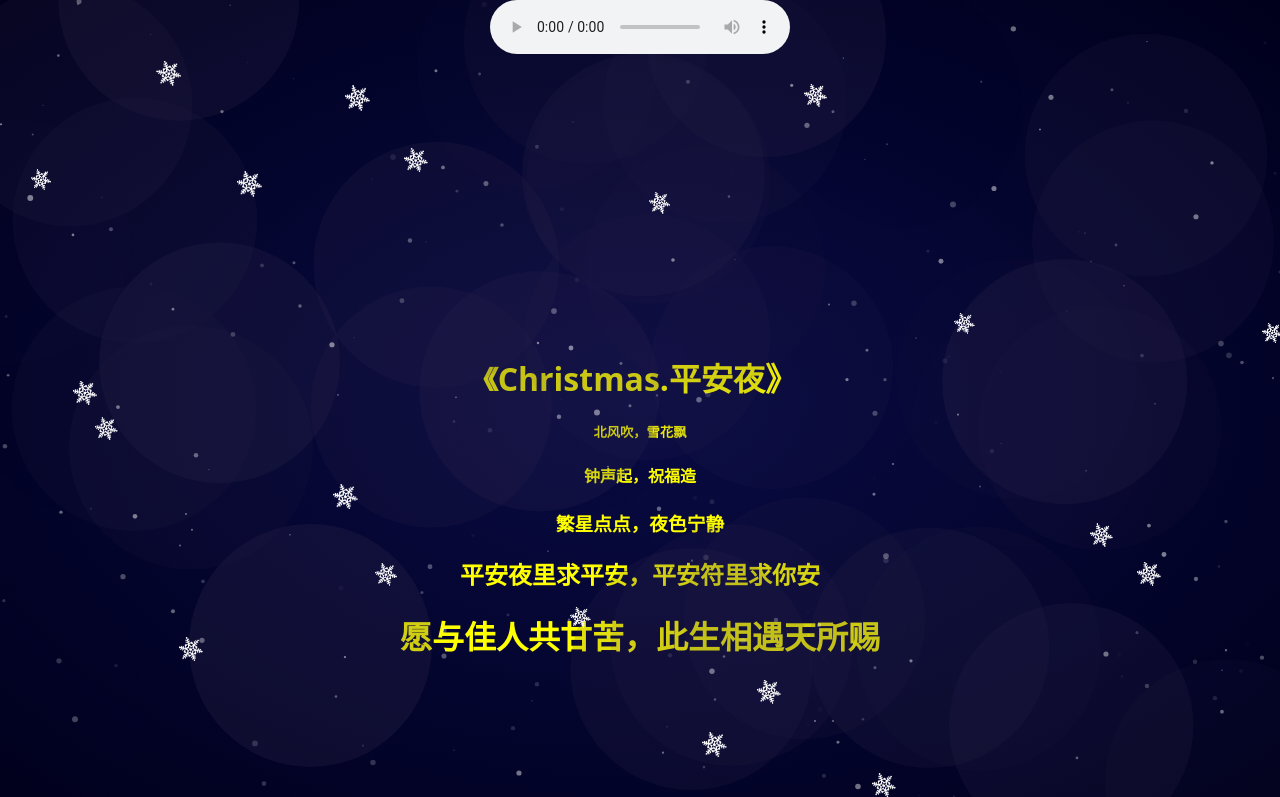
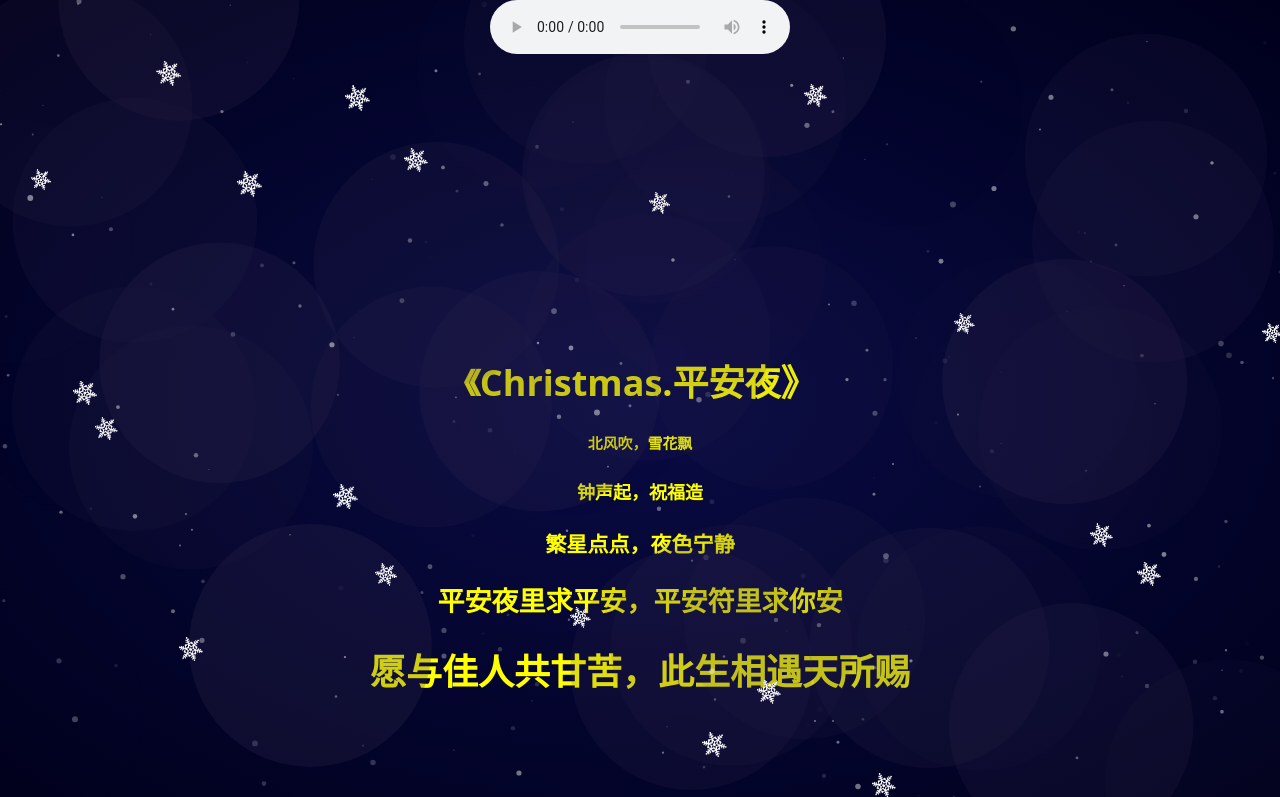
Before and after one commit to ljsf/Christmas-master, a plain HTML site: page index.html in a window 1280 px wide. Shown: the top 797 px of the page. Drawn offline with Linux system fonts and the light colour scheme; animation ran at ten frames a second.

Commit message:
Update style.css

```diff
--- a/css/style.css
+++ b/css/style.css
@@ -61,7 +61,7 @@ canvas.flare{opacity:0.5;}
 	postion:absolute;
 	color: yellow;
 	margin-top: 300px;
-	font0-size: large;
+	font-size: large;
 }
 
 .tree1 {
```
